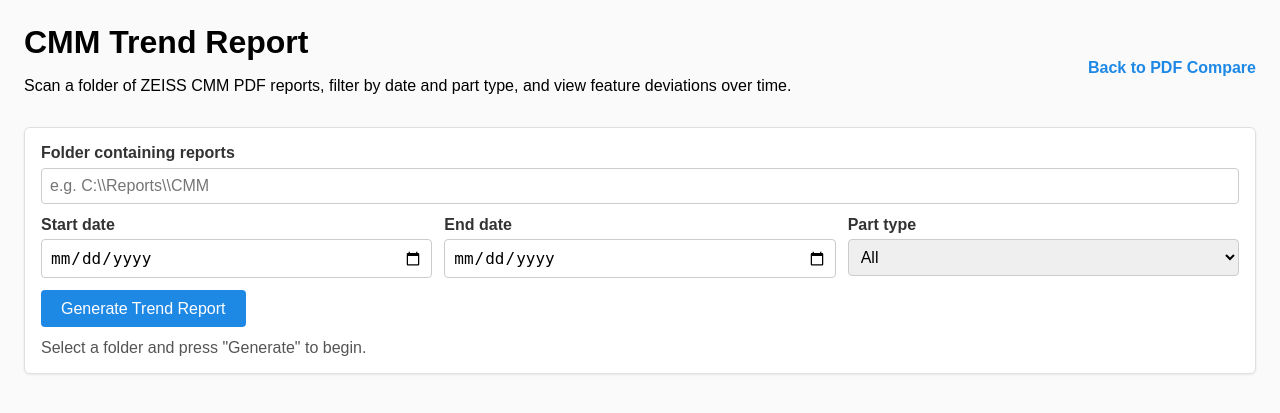
After one commit to lyle87/pdf_compare, a Flask app: page /cmm in a window 1280 px wide. The commit adds this page. Shown: the top 413 px of the page. Run offline with Flask 2, Linux system fonts and the light colour scheme.

Commit message:
Add CMM trend reporting module

```diff
--- a/app.py
+++ b/app.py
@@ -1,7 +1,8 @@
 #!/usr/bin/env python3
 from flask import Flask, render_template, request, redirect, url_for, send_from_directory
 from werkzeug.utils import secure_filename
-from typing import Optional
+from typing import Dict, List, Optional, Tuple
+from datetime import datetime
 import os
 import sys
 import json
@@ -94,11 +95,162 @@ def uploaded_file(filename):
     return send_from_directory(app.config['UPLOAD_FOLDER'], filename)
 
 
+@app.route('/cmm', methods=['GET'])
+def cmm():
+    return render_template('cmm.html', part_types=["675", "50TT", "50TL"])
+
+
 def normalize_text(s: str) -> str:
     # simple normalization: lowercase, keep letters+numbers and spaces
     import re
     # allow hyphen and vertical bar as well (keep them as characters to compare)
     return re.sub(r'[^0-9a-z\-\| ]+', '', s.lower())
+
+
+def _is_numeric_token(token: str) -> bool:
+    import re
+    return re.match(r'^[+-]?\d+(?:\.\d+)?$', token) is not None
+
+
+def _extract_cmm_rows(path: str) -> List[Tuple[str, float]]:
+    """Return (feature, deviation) rows parsed from a ZEISS CMM PDF."""
+
+    if fitz is None:
+        raise RuntimeError("PyMuPDF is required to parse CMM reports")
+
+    rows: List[Tuple[str, float]] = []
+    doc = fitz.open(path)
+
+    for page in doc:
+        text = page.get_text("text")
+        for raw_line in text.splitlines():
+            line = raw_line.strip()
+            if not line:
+                continue
+
+            lower_line = line.lower()
+            if "plan name" in lower_line or "deviation" in lower_line and "actual" in lower_line:
+                # Skip header rows
+                continue
+
+            tokens = line.split()
+            numeric_tail: List[str] = []
+            while tokens and _is_numeric_token(tokens[-1]):
+                numeric_tail.append(tokens.pop())
+
+            if not numeric_tail or not tokens:
+                continue
+
+            feature_name = " ".join(tokens).strip()
+            if not feature_name:
+                continue
+
+            deviation_token = numeric_tail[0]
+            try:
+                deviation_value = float(deviation_token)
+            except ValueError:
+                continue
+
+            rows.append((feature_name, deviation_value))
+
+    return rows
+
+
+def _collect_cmm_data(
+    folder: str,
+    start_date: Optional[datetime],
+    end_date: Optional[datetime],
+    part_type: Optional[str],
+    errors: Optional[List[str]] = None,
+) -> Dict[str, List[Dict[str, object]]]:
+    """Scan PDFs in *folder* and return feature deviations keyed by feature name."""
+
+    results: Dict[str, List[Dict[str, object]]] = {}
+    part_type_upper = part_type.upper() if part_type else None
+
+    for entry in sorted(os.listdir(folder)):
+        if not entry.lower().endswith('.pdf'):
+            continue
+
+        full_path = os.path.join(folder, entry)
+        if not os.path.isfile(full_path):
+            continue
+
+        if part_type_upper and part_type_upper not in entry.upper():
+            continue
+
+        mtime = datetime.fromtimestamp(os.path.getmtime(full_path))
+        if start_date and mtime < start_date:
+            continue
+        if end_date and mtime > end_date:
+            continue
+
+        try:
+            rows = _extract_cmm_rows(full_path)
+        except Exception as exc:
+            if errors is not None:
+                errors.append(f"{entry}: {exc}")
+            continue
+
+        for feature, deviation in rows:
+            results.setdefault(feature, []).append({
+                'date': mtime.isoformat(),
+                'deviation': deviation,
+                'report': entry,
+            })
+
+    for feature in results:
+        results[feature].sort(key=lambda r: r['date'])
+
+    return results
+
+
+def _parse_date(date_str: Optional[str]) -> Optional[datetime]:
+    if not date_str:
+        return None
+    try:
+        return datetime.strptime(date_str, "%Y-%m-%d")
+    except ValueError:
+        return None
+
+
+@app.route('/api/cmm_summary', methods=['POST'])
+def cmm_summary():
+    payload = request.get_json(silent=True) or {}
+    folder = payload.get('folder')
+    part_type = payload.get('partType')
+    start_date = _parse_date(payload.get('startDate'))
+    end_date = _parse_date(payload.get('endDate'))
+
+    if not folder:
+        return {'error': 'Missing folder path'}, 400
+    if not os.path.isdir(folder):
+        return {'error': f'Folder does not exist: {folder}'}, 400
+    if fitz is None:
+        return {'error': 'PyMuPDF is required to parse CMM reports'}, 500
+
+    errors: List[str] = []
+    data = _collect_cmm_data(folder, start_date, end_date, part_type, errors)
+
+    features = []
+    report_names = set()
+    for name in sorted(data.keys()):
+        points = data[name]
+        for p in points:
+            report_names.add(p['report'])
+        latest = points[-1]['deviation'] if points else None
+        features.append({
+            'name': name,
+            'latest': latest,
+            'points': points,
+        })
+
+    response = {
+        'features': features,
+        'reportsAnalyzed': len(report_names),
+        'errors': errors,
+    }
+    return json.dumps(response)
 
 
 @app.route('/textdiff')
--- a/static/css/style.css
+++ b/static/css/style.css
@@ -6,3 +6,25 @@ canvas { display:block; max-width: 100%; height: auto; }
 .overlay { position: absolute; top: 0; left: 0; pointer-events: none; max-width: 100%; height: auto; z-index: 2 }
 canvas { z-index: 1 }
 .td-box { z-index: 50; border-radius: 2px; }
+
+.cmm-body { background: #fafafa; padding: 1.5rem; box-sizing: border-box; }
+.cmm-header { display: flex; align-items: center; justify-content: space-between; gap: 1rem; margin-bottom: 1rem; flex-wrap: wrap; }
+.cmm-header h1 { margin: 0; }
+.cmm-header nav a { color: #1e88e5; text-decoration: none; font-weight: bold; }
+.cmm-panel { background: #fff; border: 1px solid #e0e0e0; padding: 1rem; border-radius: 6px; box-shadow: 0 1px 3px rgba(0,0,0,0.08); }
+.cmm-form { display: flex; flex-direction: column; gap: 0.75rem; }
+.cmm-form-row { display: grid; grid-template-columns: repeat(auto-fit, minmax(180px, 1fr)); gap: 0.75rem; }
+.cmm-form label { display: flex; flex-direction: column; font-weight: 600; gap: 0.35rem; color: #333; }
+.cmm-form input, .cmm-form select { padding: 0.5rem; font-size: 1rem; border: 1px solid #ccc; border-radius: 4px; }
+.cmm-form button { align-self: flex-start; padding: 0.6rem 1.25rem; background: #1e88e5; color: white; border: none; border-radius: 4px; cursor: pointer; font-size: 1rem; }
+.cmm-form button:hover { background: #1669c1; }
+.cmm-status { margin-top: 0.75rem; color: #555; }
+.cmm-results { margin-top: 1rem; }
+.cmm-summary { margin-bottom: 0.5rem; font-weight: 600; }
+.cmm-table { width: 100%; border-collapse: collapse; background: #fff; border: 1px solid #e0e0e0; }
+.cmm-table th, .cmm-table td { padding: 0.5rem 0.75rem; border-bottom: 1px solid #eee; text-align: left; }
+.cmm-table th { background: #f6f7f9; }
+.sparkline { width: 140px; height: 36px; }
+.deviation-positive { color: #d32f2f; }
+.deviation-negative { color: #388e3c; }
+.deviation-neutral { color: #333; }
--- /dev/null
+++ b/static/js/cmm.js
@@ -0,0 +1,150 @@
+(function(){
+  const form = document.getElementById('cmmForm');
+  const statusEl = document.getElementById('status');
+  const resultsSection = document.getElementById('results');
+  const summaryEl = document.getElementById('summary');
+  const tableBody = document.querySelector('#resultsTable tbody');
+
+  function setStatus(message, isError=false) {
+    statusEl.textContent = message;
+    statusEl.style.color = isError ? '#c62828' : '#555';
+  }
+
+  function formatDeviation(value) {
+    if (value === null || value === undefined) return '—';
+    const num = Number(value);
+    if (Number.isNaN(num)) return '—';
+    const cls = num > 0 ? 'deviation-positive' : num < 0 ? 'deviation-negative' : 'deviation-neutral';
+    return `<span class="${cls}">${num.toFixed(4)}</span>`;
+  }
+
+  function renderSparkline(canvas, points) {
+    if (!canvas || !points || points.length === 0) return;
+    const ctx = canvas.getContext('2d');
+    const width = canvas.width = 140;
+    const height = canvas.height = 36;
+
+    const values = points.map(p => Number(p.deviation)).filter(v => !Number.isNaN(v));
+    if (values.length === 0) return;
+
+    const min = Math.min(...values);
+    const max = Math.max(...values);
+    const range = (max - min) || 1;
+
+    ctx.clearRect(0, 0, width, height);
+    ctx.strokeStyle = '#1e88e5';
+    ctx.lineWidth = 2;
+    ctx.beginPath();
+
+    values.forEach((v, idx) => {
+      const x = values.length === 1 ? width / 2 : (idx / (values.length - 1)) * (width - 6) + 3;
+      const y = height - ((v - min) / range) * (height - 6) - 3;
+      if (idx === 0) ctx.moveTo(x, y);
+      else ctx.lineTo(x, y);
+    });
+    ctx.stroke();
+
+    // Draw baseline at 0 if within range
+    if (min <= 0 && max >= 0) {
+      const zeroY = height - ((0 - min) / range) * (height - 6) - 3;
+      ctx.strokeStyle = '#9e9e9e';
+      ctx.lineWidth = 1;
+      ctx.setLineDash([3, 3]);
+      ctx.beginPath();
+      ctx.moveTo(0, zeroY);
+      ctx.lineTo(width, zeroY);
+      ctx.stroke();
+      ctx.setLineDash([]);
+    }
+  }
+
+  function renderTable(data) {
+    tableBody.innerHTML = '';
+    const features = data.features || [];
+
+    if (!features.length) {
+      setStatus('No feature rows were found with the current filters.', false);
+      resultsSection.hidden = true;
+      return;
+    }
+
+    features.forEach(feature => {
+      const row = document.createElement('tr');
+
+      const nameCell = document.createElement('td');
+      nameCell.textContent = feature.name;
+      row.appendChild(nameCell);
+
+      const deviationCell = document.createElement('td');
+      deviationCell.innerHTML = formatDeviation(feature.latest);
+      row.appendChild(deviationCell);
+
+      const trendCell = document.createElement('td');
+      if (feature.points && feature.points.length) {
+        const canvas = document.createElement('canvas');
+        canvas.className = 'sparkline';
+        renderSparkline(canvas, feature.points);
+        trendCell.appendChild(canvas);
+      } else {
+        trendCell.textContent = 'No data';
+      }
+      row.appendChild(trendCell);
+
+      tableBody.appendChild(row);
+    });
+
+    let summary = `Features: ${features.length}`;
+    if (typeof data.reportsAnalyzed === 'number') {
+      summary += ` • Reports analyzed: ${data.reportsAnalyzed}`;
+    }
+    if (data.errors && data.errors.length) {
+      summary += ` • ${data.errors.length} files skipped`;
+    }
+    summaryEl.textContent = summary;
+    resultsSection.hidden = false;
+  }
+
+  form.addEventListener('submit', async (event) => {
+    event.preventDefault();
+    const payload = {
+      folder: form.folder.value.trim(),
+      startDate: form.startDate.value || null,
+      endDate: form.endDate.value || null,
+      partType: form.partType.value || null,
+    };
+
+    if (!payload.folder) {
+      setStatus('Please enter a folder path.', true);
+      return;
+    }
+
+    setStatus('Scanning reports...', false);
+
+    try {
+      const response = await fetch('/api/cmm_summary', {
+        method: 'POST',
+        headers: { 'Content-Type': 'application/json' },
+        body: JSON.stringify(payload),
+      });
+
+      const text = await response.text();
+      if (!response.ok) {
+        setStatus(`Error: ${text}`, true);
+        resultsSection.hidden = true;
+        return;
+      }
+
+      const data = JSON.parse(text || '{}');
+      renderTable(data);
+
+      if (data.errors && data.errors.length) {
+        setStatus(`Completed with ${data.errors.length} skipped file(s).`, false);
+      } else {
+        setStatus('Complete.', false);
+      }
+    } catch (err) {
+      setStatus(`Request failed: ${err.message}`, true);
+      resultsSection.hidden = true;
+    }
+  });
+})();
--- /dev/null
+++ b/templates/cmm.html
@@ -0,0 +1,66 @@
+<!doctype html>
+<html lang="en">
+  <head>
+    <meta charset="utf-8" />
+    <meta name="viewport" content="width=device-width, initial-scale=1" />
+    <title>CMM Trend Report</title>
+    <link rel="stylesheet" href="/static/css/style.css" />
+  </head>
+  <body class="cmm-body">
+    <header class="cmm-header">
+      <div>
+        <h1>CMM Trend Report</h1>
+        <p>Scan a folder of ZEISS CMM PDF reports, filter by date and part type, and view feature deviations over time.</p>
+      </div>
+      <nav>
+        <a href="/">Back to PDF Compare</a>
+      </nav>
+    </header>
+
+    <section class="cmm-panel">
+      <form id="cmmForm" class="cmm-form">
+        <label>
+          Folder containing reports
+          <input type="text" name="folder" id="folder" placeholder="e.g. C:\\Reports\\CMM" required />
+        </label>
+        <div class="cmm-form-row">
+          <label>
+            Start date
+            <input type="date" name="startDate" id="startDate" />
+          </label>
+          <label>
+            End date
+            <input type="date" name="endDate" id="endDate" />
+          </label>
+          <label>
+            Part type
+            <select name="partType" id="partType">
+              <option value="">All</option>
+              {% for pt in part_types %}
+              <option value="{{ pt }}">{{ pt }}</option>
+              {% endfor %}
+            </select>
+          </label>
+        </div>
+        <button type="submit">Generate Trend Report</button>
+      </form>
+      <div id="status" class="cmm-status">Select a folder and press "Generate" to begin.</div>
+    </section>
+
+    <section class="cmm-results" id="results" hidden>
+      <div class="cmm-summary" id="summary"></div>
+      <table class="cmm-table" id="resultsTable">
+        <thead>
+          <tr>
+            <th>Feature</th>
+            <th style="width: 140px">Latest deviation</th>
+            <th>Trend</th>
+          </tr>
+        </thead>
+        <tbody></tbody>
+      </table>
+    </section>
+
+    <script src="/static/js/cmm.js"></script>
+  </body>
+</html>
--- a/templates/index.html
+++ b/templates/index.html
@@ -21,6 +21,7 @@
         <button type="submit">Upload & Compare</button>
       </form>
       <p style="margin-top:1rem">Or navigate directly to `/viewer?l=left.pdf&r=right.pdf` if files already in `uploads/`.</p>
+      <p style="margin-top:1rem"><a href="/cmm">Go to CMM Trend Report</a> to scan ZEISS CMM PDFs by date window and part type.</p>
     </div>
   </body>
 </html>
```
